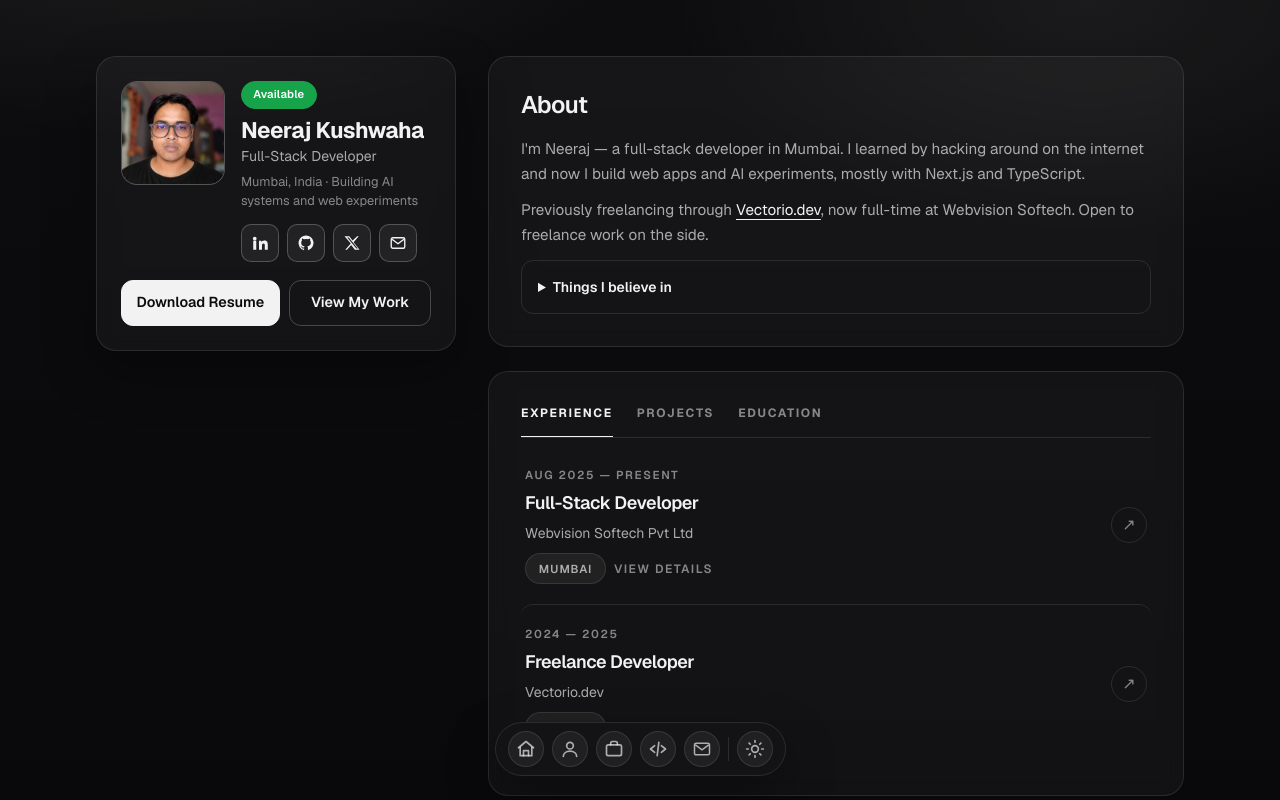
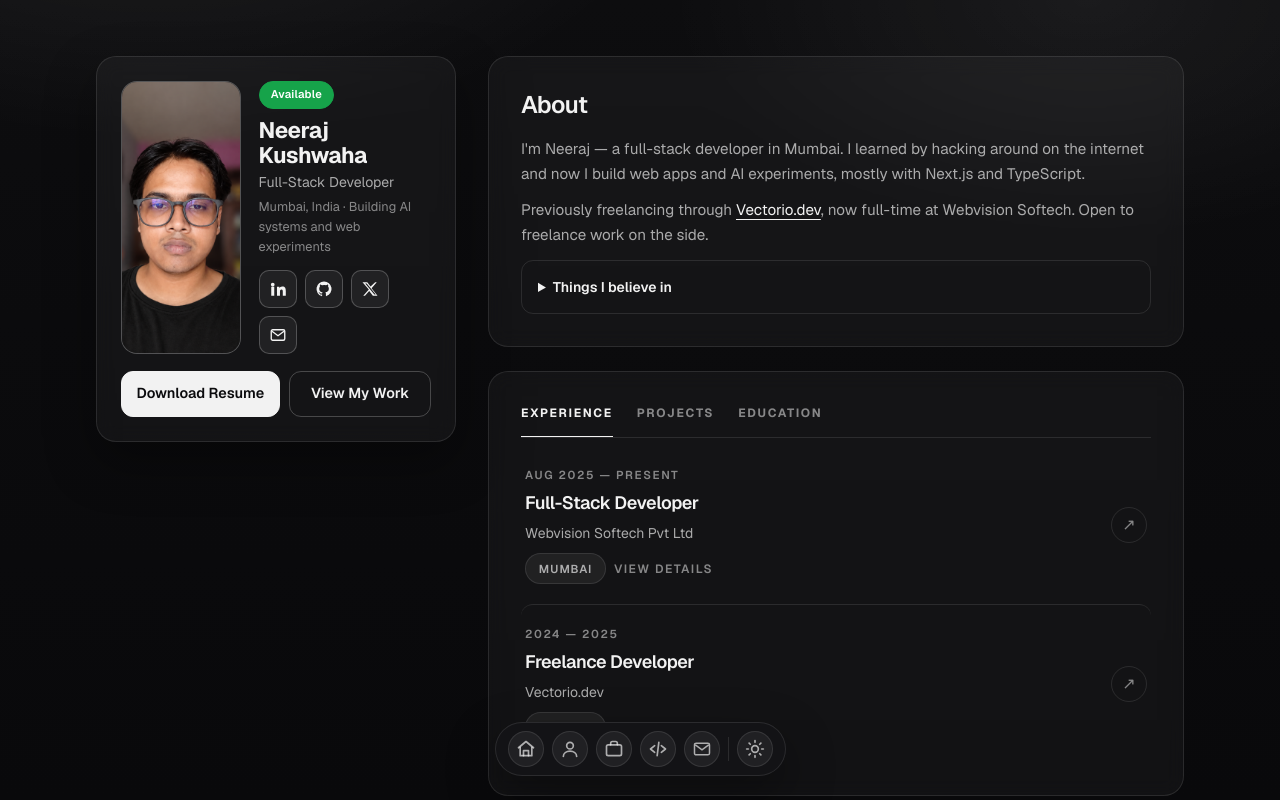
Before and after one commit to neerajk001/remote-portfolio, a Next.js app: page / in a window 1280 px wide. Shown: the top 800 px of the page. Built offline with nearby package versions, Linux system fonts and the light colour scheme.

Commit message:
Enlarge avatar to match content height with wider gap

```diff
--- a/app/globals.css
+++ b/app/globals.css
@@ -110,8 +110,9 @@ body {
 
 .profile-card {
   display: grid;
-  grid-template-columns: 96px minmax(0, 1fr);
-  gap: 0 0.9rem;
+  grid-template-columns: 112px minmax(0, 1fr);
+  gap: 0 1.1rem;
+  align-items: stretch;
   width: 100%;
   padding: 1.15rem;
   border: 1px solid var(--border);
@@ -124,31 +125,33 @@ body {
 
 @media (min-width: 480px) {
   .profile-card {
-    grid-template-columns: 112px minmax(0, 1fr);
-    gap: 0 1rem;
+    grid-template-columns: 128px minmax(0, 1fr);
+    gap: 0 1.25rem;
     padding: 1.25rem;
   }
 }
 
 @media (min-width: 640px) {
-  .profile-card { padding: 1.5rem; grid-template-columns: 120px minmax(0, 1fr); }
+  .profile-card { padding: 1.5rem; grid-template-columns: 136px minmax(0, 1fr); }
 }
 
 .profile-avatar {
-  width: 96px;
-  height: 96px;
+  width: 100%;
+  height: 100%;
+  min-height: 172px;
   border: 1px solid var(--border-strong);
   border-radius: 14px;
   object-fit: cover;
   background: var(--chip);
+  align-self: stretch;
 }
 
 @media (min-width: 480px) {
-  .profile-avatar { width: 112px; height: 112px; border-radius: 16px; }
+  .profile-avatar { min-height: 184px; border-radius: 16px; }
 }
 
 @media (min-width: 640px) {
-  .profile-avatar { width: 120px; height: 120px; border-radius: 18px; }
+  .profile-avatar { min-height: 196px; border-radius: 18px; }
 }
 
 .profile-content { min-width: 0; margin-top: 0; }
@@ -241,16 +244,17 @@ body {
 
 @media (min-width: 1024px) {
   .profile-card {
-    grid-template-columns: 104px minmax(0, 1fr);
+    grid-template-columns: 120px minmax(0, 1fr);
     padding: 1.5rem;
-    gap: 0 1rem;
+    gap: 0 1.1rem;
     position: relative;
     overflow: hidden;
   }
 
   .profile-avatar {
-    width: 104px;
-    height: 104px;
+    width: 100%;
+    height: 100%;
+    min-height: 184px;
     border-radius: 16px;
   }
 
```
